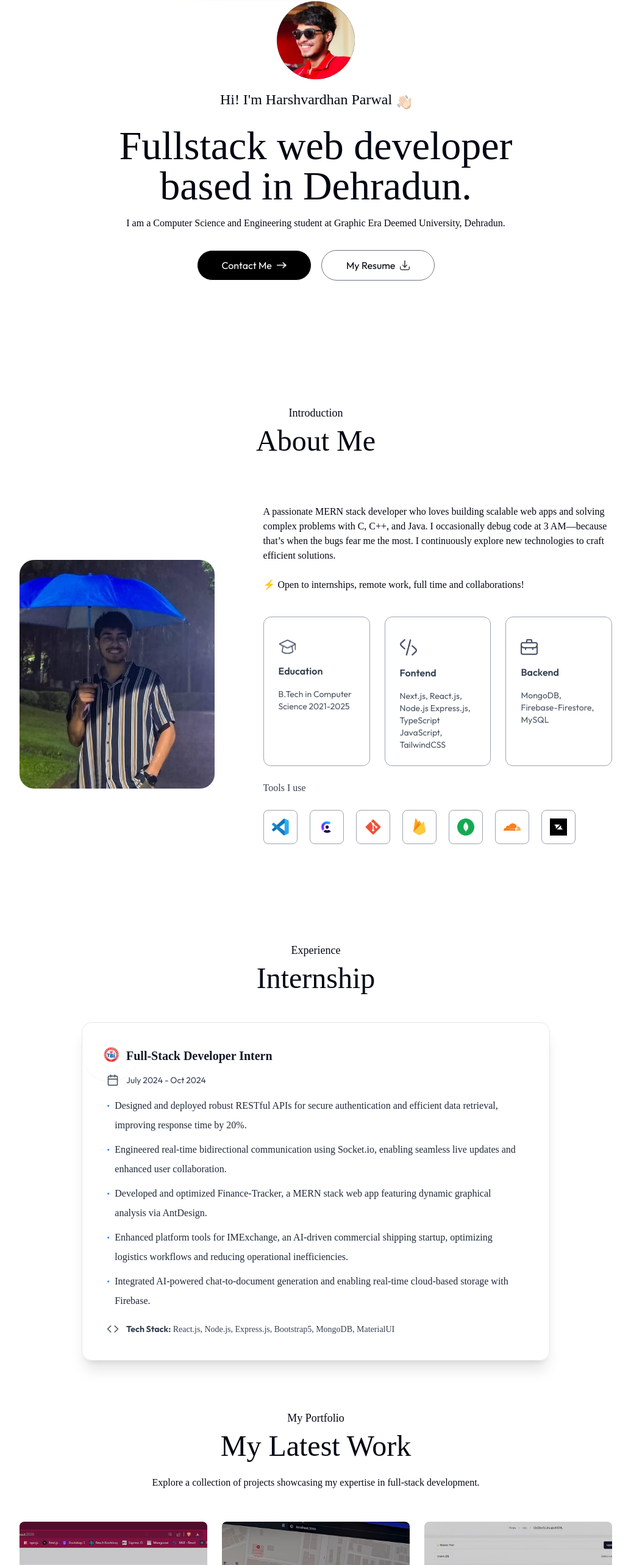
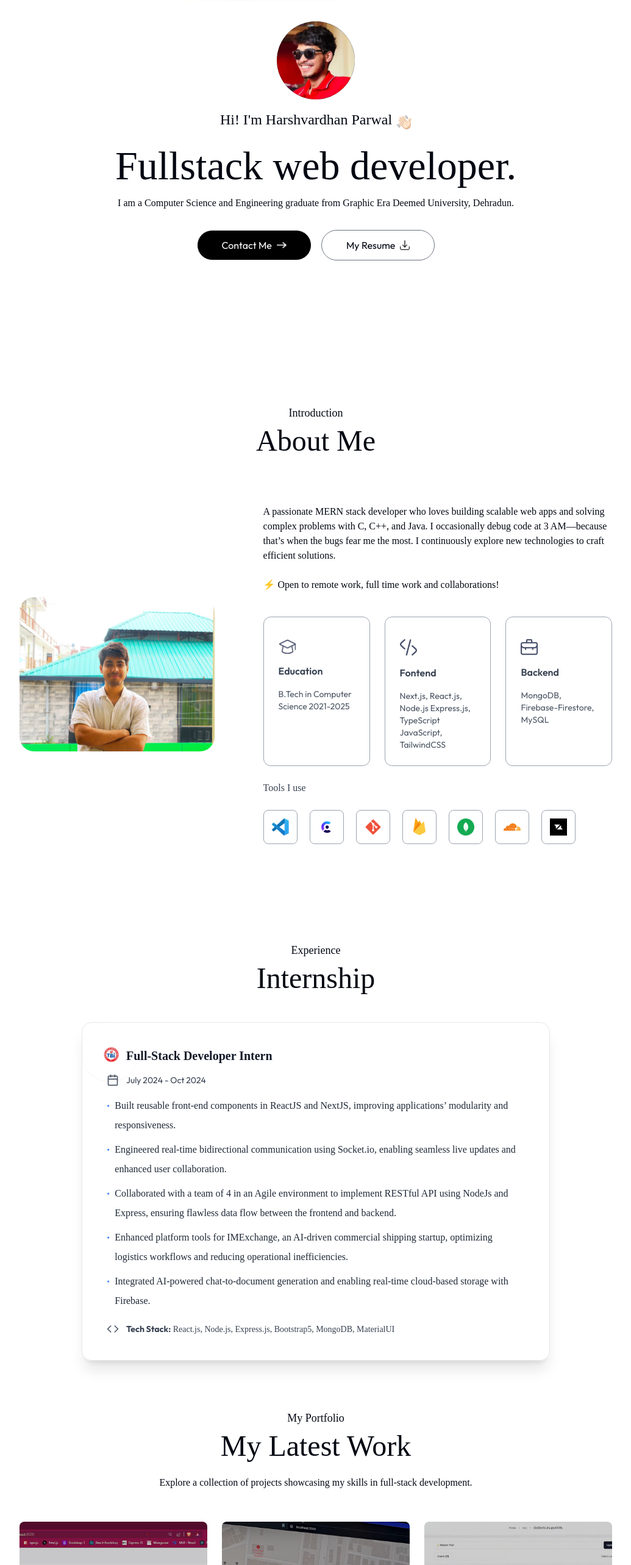
Before and after one commit to Harsh-Parwal/portfolio_harshvardhan_dev, a Next.js app: page / in a window 1280 px wide. Shown: the part 177-2743 px from the top of the page at 61% size, without its empty margins (122-1157 px from the left). Built offline with nearby package versions, Linux system fonts and the light colour scheme; a web font is replaced by a local one.

Commit message:
updated details

```diff
--- a/app/components/About.jsx
+++ b/app/components/About.jsx
@@ -46,7 +46,7 @@
               A passionate MERN stack developer who loves building scalable web apps and solving complex problems with C, C++, and Java. I occasionally debug code at 3 AM—because that’s when the bugs fear me the most. I continuously explore new technologies to craft efficient solutions.
               <br />
               <br />
-              ⚡ Open to internships, remote work, full time and collaborations!
+              ⚡ Open to remote work, full time work and collaborations!
             </p>
 
             <motion.ul className='grid grid-cols-1 sm:grid-cols-2 lg:grid-cols-3 gap-4 lg:gap-6 max-w-2xl p-5 lg:p-0'
--- a/app/components/Footer.jsx
+++ b/app/components/Footer.jsx
@@ -40,12 +40,12 @@
           </a>
           <div className='w-max flex items-center gap-2 mx-auto text-sm lg:text-base'>
             <Image src={isDarkMode ? assets.mail_icon_dark : assets.mail_icon} alt='' className='w-5 lg:w-6' />
-            harshparwal52@gmail.com
+             <a href="mailto:email@example.com">harshparwal52@gmail.com</a>
           </div>
         </div>
 
         <div className='text-center flex flex-col sm:flex-row items-center justify-between border-t border-gray-400 mx-[5%] lg:mx-[10%] mt-8 lg:mt-12 py-4 lg:py-6'>
-          <p className='text-sm lg:text-base'>@2025 Harsh Parwal. All rights reserved.</p>
+          <p className='text-sm lg:text-base'>@2025 Harsh Parwal.</p>
           <ul className='flex items-center gap-6 lg:gap-10 justify-center mt-4 sm:mt-0'>
             <li>
               <a target='_blank' href="https://github.com/Harsh-Parwal" className='text-sm lg:text-base'>Github</a>
--- a/app/components/Header.jsx
+++ b/app/components/Header.jsx
@@ -3,56 +3,6 @@
 import { assets } from '@/assets/assets'
 import {motion} from "motion/react"
 
-// function Header() {
-//   return (
-//     <div className='w-11/12 max-w-3xl text-center mx-auto h-screen flex flex-col items-center justify-center gap-4'>
-//         <motion.div
-//             initial={{scale:0}}
-//             whileInView={{scale:1}}
-//             transition={{duration:0.8,type:'spring',stiffness:100}} >
-
-//             <Image src={assets.profileImg} alt='' className='rounded-full w-32'/>
-//         </motion.div>
-
-//         <motion.h3 className='flex items-end gap-2 text-xl md:text-2xl mb-3 font-Ovo'
-//             initial={{y:-20,opacity:0}}
-//             whileInView={{y:1,opacity:1}}
-//             transition={{duration:0.6,delay:0.3}}>
-//             Hi! I'm Harshvardhan Parwal <Image src={assets.hand_icon} alt='' className='w-6'/>
-//         </motion.h3>
-
-//         <motion.h1 className='text-3xl sm:text-6xl lg:text-[66px] font-Ovo'
-//             initial={{y:-30,opacity:0}}
-//             whileInView={{y:0,opacity:1}}
-//             transition={{duration:0.8,delay:0.5}}>
-//             Fullstack web developer based in Dehradun.
-//         </motion.h1>
-
-//         <motion.p className='max-w-2xl mx-auto font-Ovo'
-//             initial={{opacity:0}}
-//             whileInView={{opacity:1}}
-//             transition={{duration:0.7,delay:0.6}}>
-//             I am a Computer Science and Engineering student at Graphic Era Deemed University, Dehradun.
-//         </motion.p>
-
-//         <div className='flex flex-col sm:flex-row items-center gap-4 mt-4'>
-//             <motion.a href="#contact" className='lg:px-10 px-6 py-3 border border-white rounded-full bg-black text-white flex items-center gap-2 dark:bg-transparent'
-//                 initial={{y:30,opacity:0}}
-//                 whileInView={{y:0,opacity:1}}
-//                 transition={{duration:0.6,delay:1}}>
-//                 contact Me <Image src={assets.right_arrow_white} alt='' className='w-4'/>
-//             </motion.a>
-
-//             <motion.a href="/resume_harshvardhan_parwal.pdf" download className='lg:px-10 px-6 py-3 border rounded-full border-gray-500 flex items-center gap-2 bg-white  dark:text-black'
-//                 initial={{y:30,opacity:0}}
-//                 whileInView={{y:0,opacity:1}}
-//                 transition={{duration:0.6,delay:1.2}}>
-//                 my resume <Image src={assets.download_icon} alt='' className='w-4'/>
-//             </motion.a>
-//         </div>
-//     </div>
-//   )
-// }
 const Header = () => {
     return (
       <div className='w-11/12 max-w-3xl text-center mx-auto h-screen flex flex-col items-center justify-center gap-4 px-4 lg:px-0'>
@@ -75,21 +25,15 @@
           initial={{ y: -30, opacity: 0 }}
           whileInView={{ y: 0, opacity: 1 }}
           transition={{ duration: 0.8, delay: 0.5 }}>
-          Fullstack web developer based in Dehradun.
+          Fullstack web developer.
         </motion.h1>
 
-        {/* <motion.h1 className='text-3xl sm:text-6xl lg:text-[66px] font-Ovo'
-            initial={{y:-30,opacity:0}}
-            whileInView={{y:0,opacity:1}}
-            transition={{duration:0.8,delay:0.5}}>
-            Fullstack web developer based in Dehradun.
-        </motion.h1> */}
 
         <motion.p className='max-w-2xl mx-auto font-Ovo text-sm lg:text-base'
           initial={{ opacity: 0 }}
           whileInView={{ opacity: 1 }}
           transition={{ duration: 0.7, delay: 0.6 }}>
-          I am a Computer Science and Engineering student at Graphic Era Deemed University, Dehradun.
+          I am a Computer Science and Engineering graduate from Graphic Era Deemed University, Dehradun.
         </motion.p>
 
         <div className='flex flex-col sm:flex-row items-center gap-3 lg:gap-4 mt-4'>
--- a/app/components/Internship.jsx
+++ b/app/components/Internship.jsx
@@ -13,12 +13,12 @@
       duration: "July 2024 - Oct 2024",
       technologies: ["React.js", "Node.js", "Express.js", "Bootstrap5","MongoDB", "MaterialUI"],
       contributions: [
-        "Designed and deployed robust RESTful APIs for secure authentication and efficient data retrieval, improving response time by 20%.",
+        "Built reusable front-end components in ReactJS and NextJS, improving applications’ modularity and responsiveness.",
         "Engineered real-time bidirectional communication using Socket.io, enabling seamless live updates and enhanced user collaboration.",
-        "Developed and optimized Finance-Tracker, a MERN stack web app featuring dynamic graphical analysis via AntDesign.",
+        "Collaborated with a team of 4 in an Agile environment to implement RESTful API using NodeJs and Express, ensuring flawless data flow between the frontend and backend.",
         "Enhanced platform tools for IMExchange, an AI-driven commercial shipping startup, optimizing logistics workflows and reducing operational inefficiencies.",
         "Integrated AI-powered chat-to-document generation and enabling real-time cloud-based storage with Firebase.",
-        "Collaborated in an agile team, actively participating in sprint planning, version control (Git), and peer code reviews to drive high-quality development.",
+        "Integrated the front-end with Material-UI and AntDesign components, reducing development time my 30% through reusable design elements.",
       ],
     },
   ];
@@ -61,13 +61,6 @@
             transition={{ duration: 0.6, delay: index * 0.2 }}
           >
 
-            {/* <motion.div className="absolute -top-0 -right-0 text-white rounded-full p-10 shadow-sm"
-              animate={{ rotate: [0, 5, -5, 0] }}
-              transition={{ duration: 1, repeat: Infinity, repeatType: "mirror" }}
-            >
-               <Image src={assets.tbiLogo} alt="TBI Logo" className="lg:w-8 lg:h-8   w-6 h-6"/>
-            </motion.div> */}
-
             <div className="flex items-center gap-3 mb-3">
               {/* <Briefcase className="text-blue-500 dark:text-blue-400 w-6 h-6" /> */}
               <motion.div className="absolute -top-0 -left-0 text-white rounded-full lg:p-8 p-6 shadow-sm "
@@ -94,13 +87,6 @@
               ))}
             </ul>
 
-            {/* <button
-              className="mt-4 text-blue-600 hover:text-blue-800 dark:text-blue-400 dark:hover:text-blue-300 text-sm font-semibold underline"
-              onClick={() => alert("Redirect to detailed page")}
-            >
-              View More →
-            </button> */}
-
             <div className="flex items-center gap-3 mt-5">
               <Code className="text-gray-600 dark:text-gray-400 w-5 h-5" />
               <p className="text-gray-700 dark:text-gray-300 text-sm font-Ovo">
--- a/app/components/Navbar.jsx
+++ b/app/components/Navbar.jsx
@@ -70,7 +70,7 @@
 
                 <li><a href="#top" className='font-Ovo' onClick={closeMenu}>Home</a></li>
                 <li><a href="#about" className='font-Ovo' onClick={closeMenu}>About Me</a> </li>
-                <li><a href="#services" className='font-Ovo' onClick={closeMenu}>Skills/Experience</a></li>
+                <li><a href="#internship" className='font-Ovo' onClick={closeMenu}>Experience</a></li>
                 <li><a href="#work" className='font-Ovo' onClick={closeMenu}>My Work</a></li>
                 <li><a href="#contact" className='font-Ovo' onClick={closeMenu}>Contact Me</a></li>
             </ul>
--- a/app/components/Work.jsx
+++ b/app/components/Work.jsx
@@ -28,7 +28,7 @@
             initial={{opacity:0}}
             whileInView={{opacity:1}}
             transition={{duration:0.5,delay:0.7}}>
-            Explore a collection of projects showcasing my expertise in full-stack development.
+            Explore a collection of projects showcasing my skills in full-stack development.
         </motion.p>
 
         <motion.div className='grid grid-cols-auto lg:grid-cols-3 my-10 gap-6 dark:text-black'
```
Also changed, not shown: assets/sideImg.jpg, 1 other file (tests, documents, lock files or other folders).
